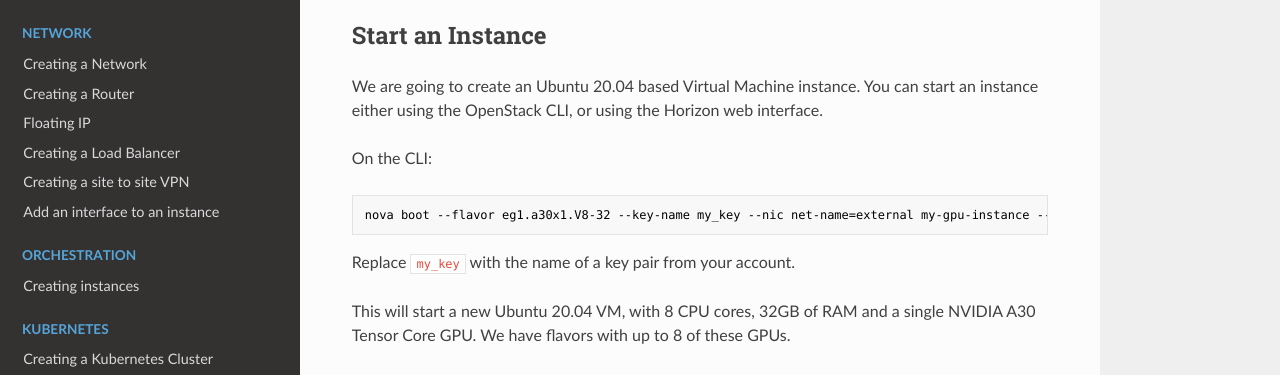
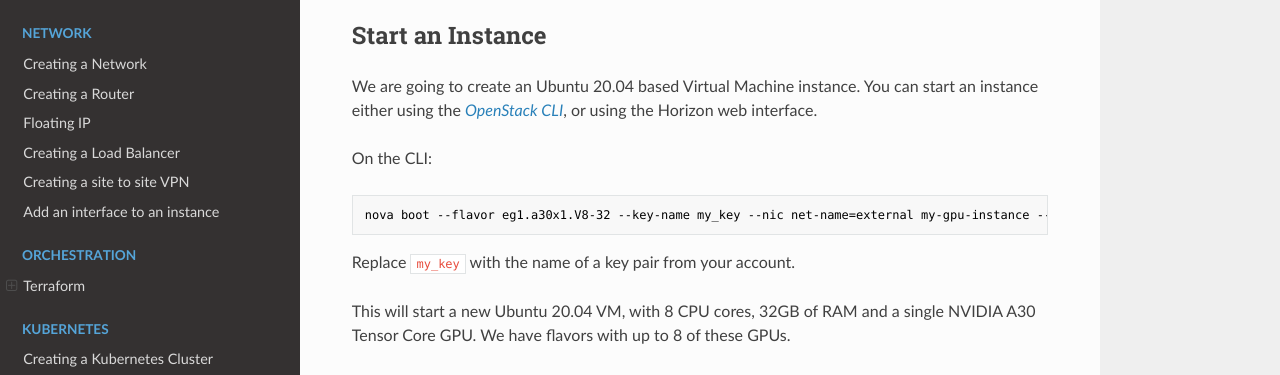
Before and after one commit to leafcloudhq/documentation-rtd, an MkDocs documentation site: the page built from docs/data-science/using-a-gpu.md, in a window 1280 px wide and 900 px high. Shown: the part 213-588 px from the top of the window. Built offline with MkDocs 1.6.1, drawn with Linux system fonts in a browser that asks for light colours; nearby versions of some CDN libraries; some of the changed lines change nothing that is shown.

Commit message:
added terraform chapter in menu, fixed using-a-gpu

````diff
--- a/docs/data-science/using-a-gpu.md
+++ b/docs/data-science/using-a-gpu.md
@@ -7,7 +7,7 @@ In this tutorial we're going to:
 ## Start an Instance
 
 We are going to create an Ubuntu 20.04 based Virtual Machine instance.
-You can start an instance either using the OpenStack CLI, or using the Horizon web interface.
+You can start an instance either using the [*OpenStack CLI*](https://docs.leaf.cloud/en/latest/Getting-Started/Using-Openstack-CLI/), or using the Horizon web interface.
 
 On the CLI:
 ```shell
--- a/mkdocs.yml
+++ b/mkdocs.yml
@@ -27,7 +27,8 @@ nav:
       - Creating a site to site VPN: network/Setup-site-to-site-vpn.md
       - Add an interface to an instance: network/Add-an-interface-to-an-existing-instance.md
   - Orchestration:
-      - Creating instances: terraform/creating-instances.md
+      - Terraform:
+          - Creating instances: terraform/creating-instances.md
   - Kubernetes:
       - Creating a Kubernetes Cluster: kubernetes/creating-a-kubernetes-cluster.md
       - Creating a PostgreSQL Cluster: kubernetes/creating-a-postgresql-cluster.md
````
